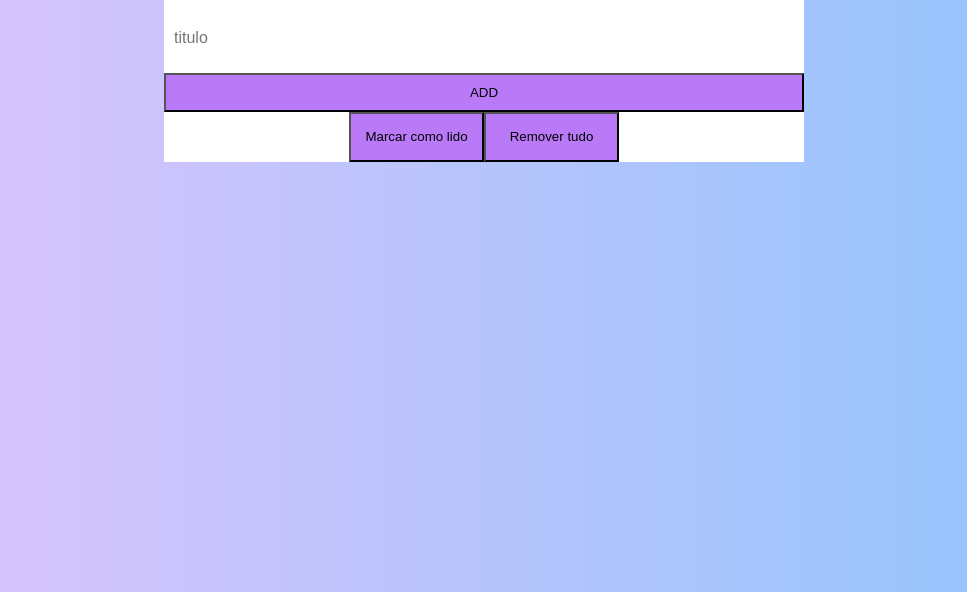
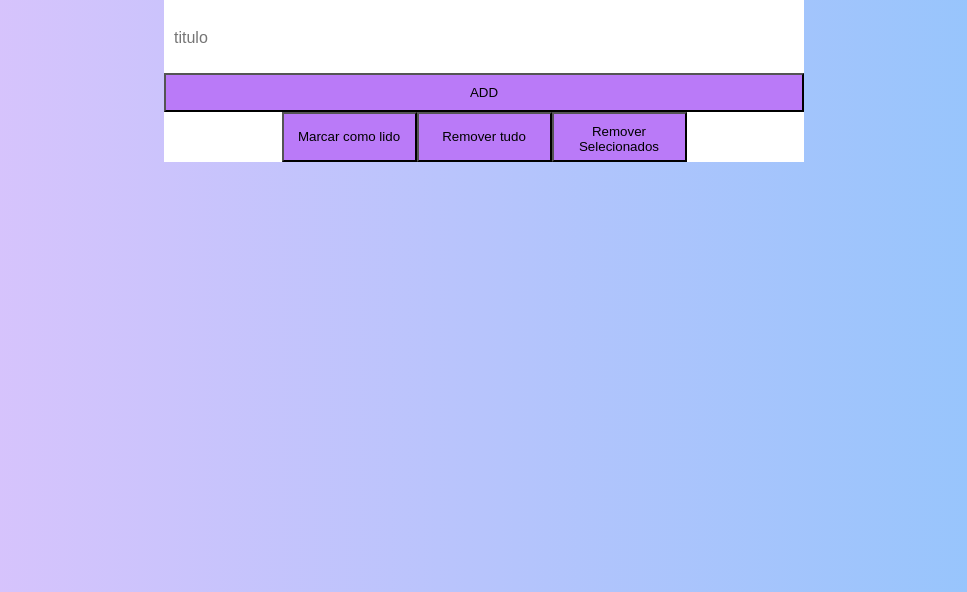
Before and after one commit to barbaragalante/Todolist, a plain HTML site: page index.html in a window 1280 px wide. Shown: the part 208-800 px from the top of the page, without its empty margins (156-1123 px from the left). Drawn offline with nearby package versions, Linux system fonts and the light colour scheme.

Commit message:
adicionado o terceiro botão, adicionar os comentários

```diff
--- a/css/style.css
+++ b/css/style.css
@@ -3,20 +3,13 @@
 }
 
 html{
-    /* background-image: linear-gradient( to right , #e0c3fc , #8ec5fc);
-    background-repeat: no-repeat;
-    font-family: 'Open Sans', sans-serif;
-    overflow-y: hidden;
-    overflow-x: hidden; */
     width: 100vw;
     height:100vh;
 }
 
 body {
     background-image: linear-gradient( to right , #e0c3fc , #8ec5fc);
-    /* background-repeat: no-repeat; */
     font-family: 'Open Sans', sans-serif;
-    /* overflow-y: hidden; */
     overflow-x: hidden;
     display: flex;
     justify-content: center;
@@ -50,7 +43,7 @@ h1 {
     text-align: center;
     padding: 30px;
 
-    /* para fazer a borda preciso de 3 características: 1 grossura(px), 2 a forma se é sólida, tracejada etc e a 3 cor. Todas essas características entram antes do ponto e vírgula sem nada somente espaço */
+/* para fazer a borda preciso de 3 características: 1 grossura(px), 2 a forma se é sólida, tracejada etc e a 3 cor. Todas essas características entram antes do ponto e vírgula sem nada somente espaço */
 }
 
 #listaCaixa {
@@ -66,11 +59,6 @@ h1 {
 
 
 }
-
-
-
-
-
 
 .addbtn {
     padding: 10px;
@@ -112,6 +100,14 @@ h1 {
 
 }
 
+#btnSelecionados {
+    padding: 10px;
+    width: 135px;
+    height: 50px;
+    background-color: #ba7af8;
+
+}
+
 .fechar {
     float: right;
 }
--- a/index.html
+++ b/index.html
@@ -26,6 +26,7 @@
         <div id="btn">
             <button id="btnLido">Marcar como lido</button>
             <button id="btnRemover">Remover tudo</button>
+            <button id="btnSelecionados">Remover Selecionados</button>
         </div>
 
 
--- a/js/script.js
+++ b/js/script.js
@@ -18,15 +18,15 @@ let dragging
 // inserir a li na listaCaixa
 
 botaoAdicionar.addEventListener('click', function (evento) {
-    // no botão adicionar coloco uma orelha que irá escutar um evento de click e executar uma função
+// no botão adicionar coloco uma orelha que irá escutar um evento de click e executar uma função
     evento.preventDefault();
-    // essa ação evita que a página seja recarregada
+// essa ação evita que a página seja recarregada
     const mensagem = caixaTexto.value;
-    // capturei o conteúdo do input(caixa texto)
+// capturei o conteúdo do input(caixa texto)
     if (mensagem.trim() === "") {
-        // se a mensagem for vazia aparece o texto abaixo
+// se a mensagem for vazia aparece o texto abaixo
         erro.textContent = "Escreva um texto";
-        // criei o texto que vai no campo de erro
+// criei o texto que vai no campo de erro
     } else {
         erro.textContent = ""
 
@@ -78,6 +78,8 @@ botaoAdicionar.addEventListener('click', function (evento) {
 
         const remover = document.getElementById('btnRemover');
 
+        const selecionados = document.getElementById('btnSelecionados');
+
         lido.addEventListener("click", function (evento) {
             itemDaLista.classList.add('item_clicado');
         })
@@ -86,6 +88,9 @@ botaoAdicionar.addEventListener('click', function (evento) {
             listaCaixa.removeChild(novoItem);
         })
 
+        selecionados.addEventListener("click", function (evento) {
+            listaCaixa.removeChild(novoItem);
+        })
         // draganddrop
 
         listaCaixa.setAttribute("draggable", true);
```
Also changed, not shown: 1 other file.
